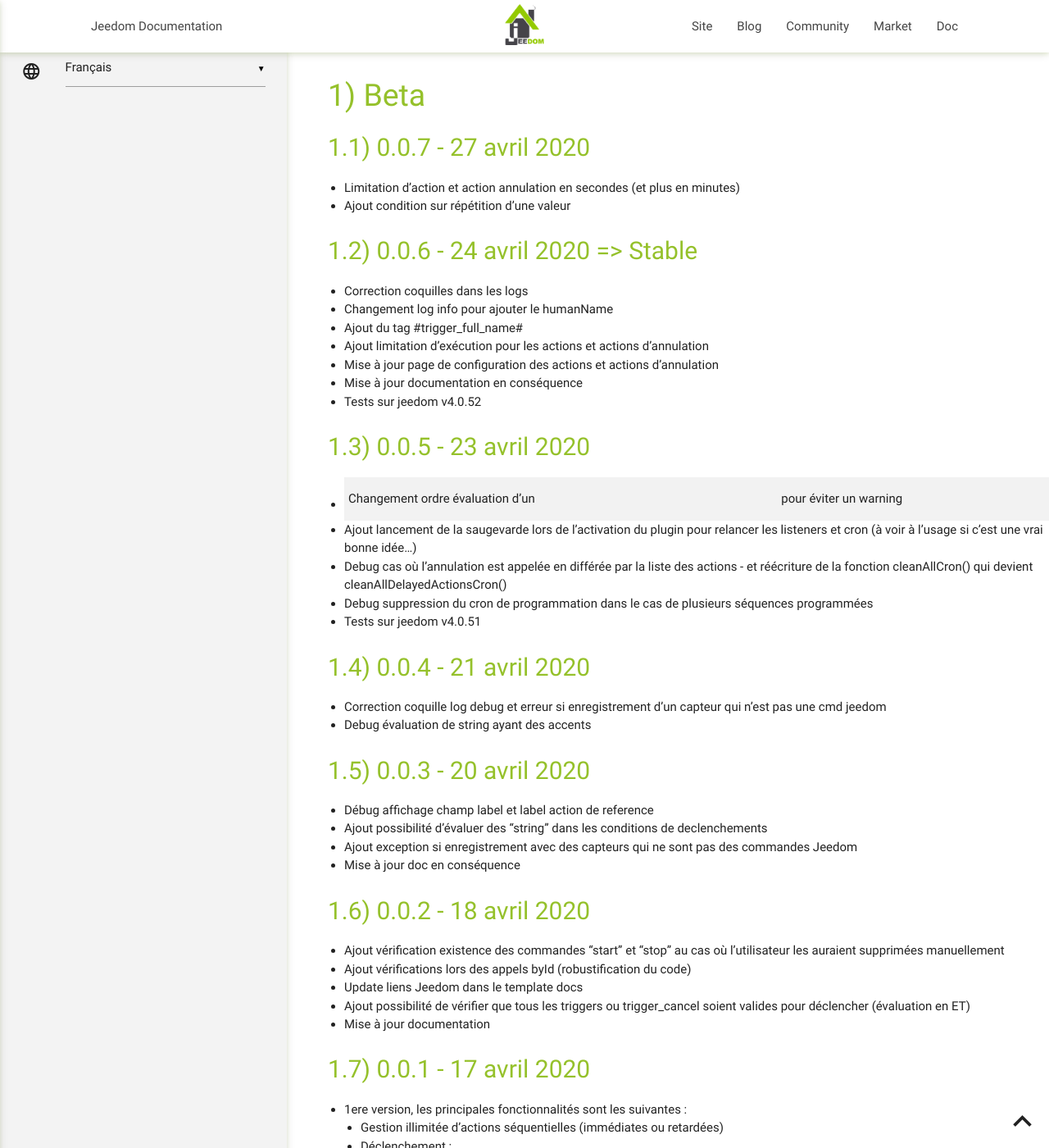
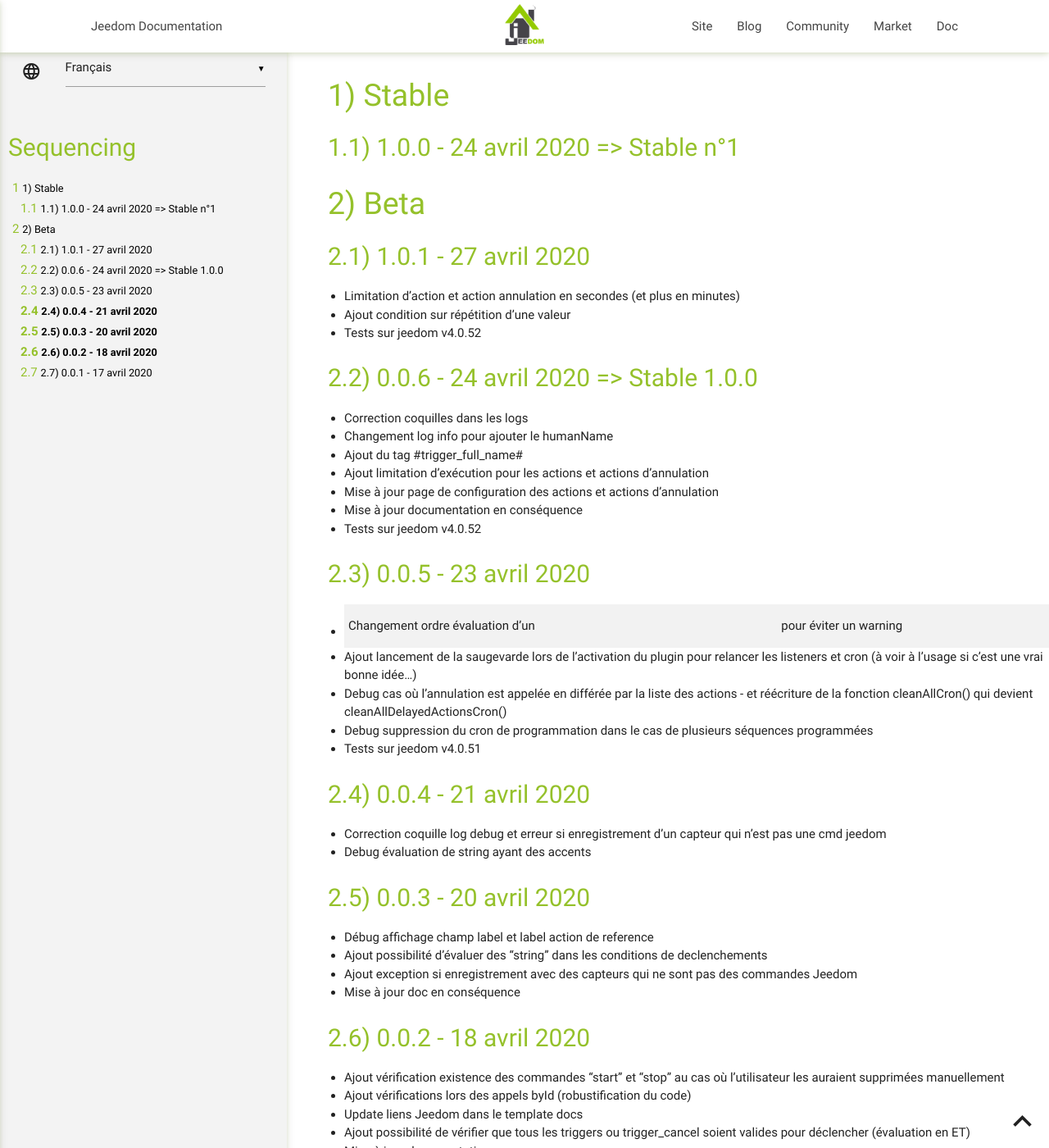
Before and after one commit to AgP42/sequencing, a Jekyll site: the page built from docs/fr_FR/changelog.md, in a window 1280 px wide and 1400 px high. Shown: the whole window at 82% size. Built offline with Jekyll 4.4.1, drawn with Linux system fonts in a browser that asks for light colours; our own code applies the rules of GitHub Pages for plain Markdown files; some of the changed text lies outside the part shown.

```diff
--- a/docs/fr_FR/changelog.md
+++ b/docs/fr_FR/changelog.md
@@ -1,12 +1,18 @@
+# Stable
+
+1.0.0 - 24 avril 2020 => Stable n°1
+---
+
 # Beta
 
-0.0.7 - 27 avril 2020
+1.0.1 - 27 avril 2020
 ---
 
 * Limitation d'action et action annulation en secondes (et plus en minutes)
 * Ajout condition sur répétition d'une valeur
+* Tests sur jeedom v4.0.52
 
-0.0.6 - 24 avril 2020 => Stable
+0.0.6 - 24 avril 2020 => Stable 1.0.0
 ---
 
 * Correction coquilles dans les logs
```
Also changed, not shown: docs/fr_FR/todolist.md (+5 -1 lines), 1 other file.
